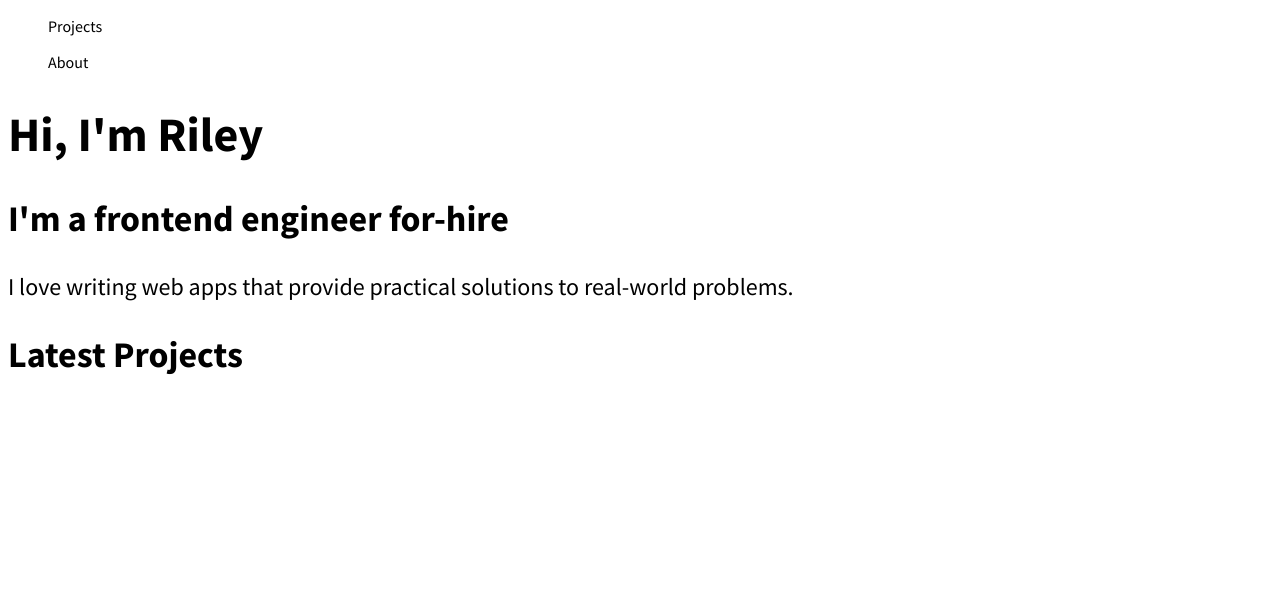
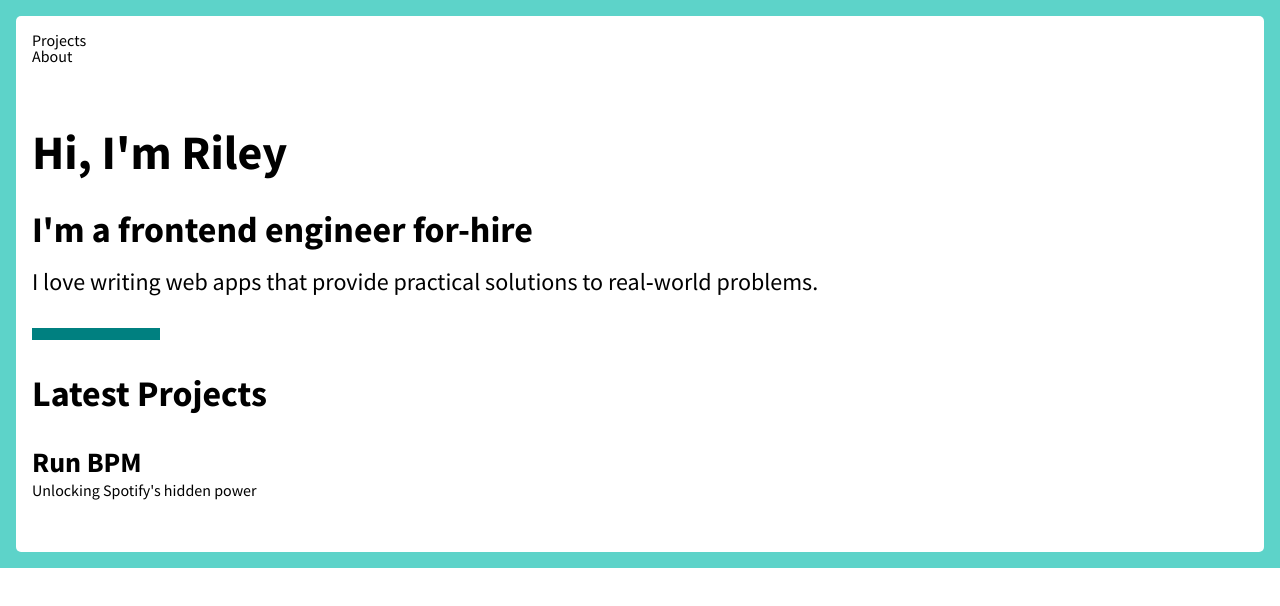
Before and after one commit to rileyhemp/portfolio, a Vue app: page / in a window 1280 px wide. Shown: the top 606 px of the page. Built offline with nearby package versions, Linux system fonts and the light colour scheme.

Commit message:
Added project component

```diff
--- a/package.json
+++ b/package.json
@@ -9,6 +9,7 @@
   },
   "dependencies": {
     "core-js": "^3.6.4",
+    "reset-css": "^5.0.1",
     "vue": "^2.6.11",
     "vue-router": "^3.1.6"
   },
--- a/src/App.vue
+++ b/src/App.vue
@@ -15,11 +15,12 @@
 				<header>
 					<h1>Hi, I'm Riley</h1>
 					<h2>I'm a frontend engineer for-hire</h2>
-					<p>I love writing web apps that provide practical solutions to real-world problems.</p>
+					<p>I love writing web apps that provide practical solutions to real&#8209;world problems.</p>
 				</header>
 				<div class="spacer" />
 				<main>
 					<h2>Latest Projects</h2>
+					<dev-project v-for="project in projects" :key="project.index" :name="project.name" :description="project.description" />
 				</main>
 			</div>
 		</div>
@@ -27,8 +28,22 @@
 </template>
 
 <script>
+import Project from "./components/Project.vue";
 export default {
-	name: "App"
+	name: "App",
+	components: {
+		"dev-project": Project
+	},
+	data: function() {
+		return {
+			projects: [
+				{
+					name: "Run BPM",
+					description: "Unlocking Spotify's hidden power"
+				}
+			]
+		};
+	}
 };
 </script>
 
--- /dev/null
+++ b/src/components/Project.vue
@@ -0,0 +1,17 @@
+<template>
+	<article>
+		<h3>{{ project.name }}</h3>
+		<p class="body-1">{{ project.description }}</p>
+	</article>
+</template>
+
+<script>
+export default {
+	name: "Project",
+	data: function() {
+		return {
+			project: this.$attrs
+		};
+	}
+};
+</script>
--- a/src/css/main.scss
+++ b/src/css/main.scss
@@ -1,5 +1,5 @@
+@import "./reset.css";
 @import url("https://fonts.googleapis.com/css?family=Source+Sans+Pro:400,700&display=swap");
-
 body {
 	font-family: "Source Sans Pro", sans-serif;
 }
@@ -7,19 +7,54 @@ body {
 h1 {
 	font-size: 3rem;
 	font-weight: 700;
+	margin-bottom: 2rem;
 }
 
 h2 {
 	font-size: 2.25rem;
+	line-height: 2.75rem;
 	font-weight: 700;
+	margin-bottom: 1rem;
 }
 
 h3 {
-	font-size: 2.25rem;
-	font-weight: 400;
+	font-size: 1.75rem;
+	font-weight: 700;
 }
 
 p {
 	font-size: 1.5rem;
+	line-height: 1.75rem;
 	font-weight: 400;
+	margin-bottom: 1rem;
 }
+
+.body-1 {
+	font-size: 1rem;
+}
+
+.outer-wrapper {
+	padding: 1rem;
+	background: #5dd3c9;
+}
+
+.inner-wrapper {
+	padding: 1rem;
+	background: white;
+	border-radius: 5px;
+}
+
+nav {
+	margin-bottom: 4rem;
+}
+
+.spacer {
+	margin: 2rem 0;
+	height: 0.75rem;
+	width: 8rem;
+	background: teal;
+}
+
+article {
+	margin: 2rem 0;
+}
--- /dev/null
+++ b/src/css/reset.css
@@ -0,0 +1,130 @@
+/* http://meyerweb.com/eric/tools/css/reset/
+   v2.0 | 20110126
+   License: none (public domain)
+*/
+
+html,
+body,
+div,
+span,
+applet,
+object,
+iframe,
+h1,
+h2,
+h3,
+h4,
+h5,
+h6,
+p,
+blockquote,
+pre,
+a,
+abbr,
+acronym,
+address,
+big,
+cite,
+code,
+del,
+dfn,
+em,
+img,
+ins,
+kbd,
+q,
+s,
+samp,
+small,
+strike,
+strong,
+sub,
+sup,
+tt,
+var,
+b,
+u,
+i,
+center,
+dl,
+dt,
+dd,
+ol,
+ul,
+li,
+fieldset,
+form,
+label,
+legend,
+table,
+caption,
+tbody,
+tfoot,
+thead,
+tr,
+th,
+td,
+article,
+aside,
+canvas,
+details,
+embed,
+figure,
+figcaption,
+footer,
+header,
+hgroup,
+menu,
+nav,
+output,
+ruby,
+section,
+summary,
+time,
+mark,
+audio,
+video {
+	margin: 0;
+	padding: 0;
+	border: 0;
+	font-size: 100%;
+	font: inherit;
+	vertical-align: baseline;
+	word-break: keep-all;
+}
+/* HTML5 display-role reset for older browsers */
+article,
+aside,
+details,
+figcaption,
+figure,
+footer,
+header,
+hgroup,
+menu,
+nav,
+section {
+	display: block;
+}
+body {
+	line-height: 1;
+}
+ol,
+ul {
+	list-style: none;
+}
+blockquote,
+q {
+	quotes: none;
+}
+blockquote:before,
+blockquote:after,
+q:before,
+q:after {
+	content: "";
+	content: none;
+}
+table {
+	border-collapse: collapse;
+	border-spacing: 0;
+}
```
Also changed, not shown: 1 other file (tests, documents, lock files or other folders).
